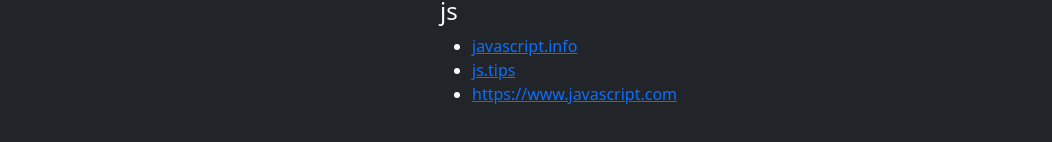
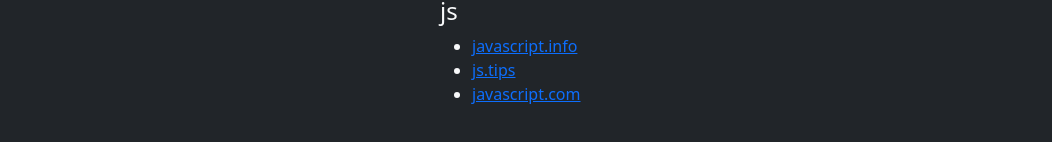
Before and after one commit to yavuz-emre/mywebsources, a plain HTML site: page index.html in a window 1280 px wide. Shown: the part 406-548 px from the top of the page, without its empty margins (0-1052 px from the left). Drawn offline with nearby package versions, Linux system fonts and the light colour scheme.

Commit message:
Update index.html

```diff
--- a/index.html
+++ b/index.html
@@ -86,7 +86,7 @@
             </li>
             <li>
               <a href="https://www.javascript.com" target="_blank">
-                https://www.javascript.com
+                javascript.com
               </a>
             </li>
           </ul>
```
